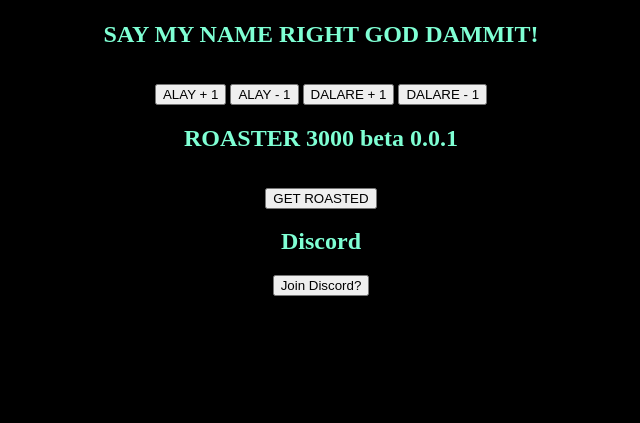
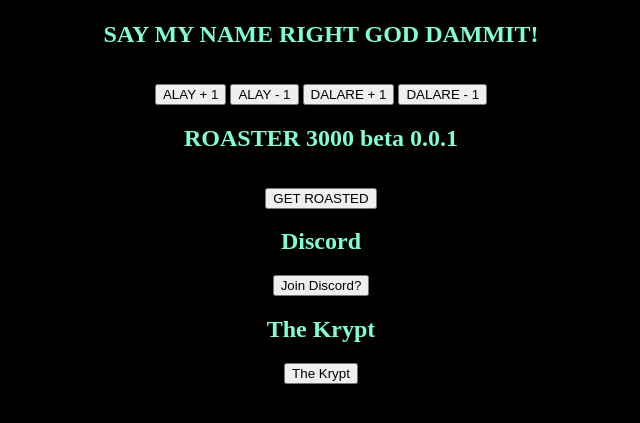
Before and after one commit to Knollified/Console.log-End-It-All-, a website: page index.html in a window 1280 px wide. Shown: the part 119-542 px from the top of the page, without its empty margins (319-959 px from the left). Drawn offline with nearby package versions, Linux system fonts and the light colour scheme.

Commit message:
Version 0.0.3

```diff
--- a/DALARE.js
+++ b/DALARE.js
@@ -66,3 +66,8 @@
 let Discord = function () {
     document.querySelector(".Discord").innerHTML = "<a href=" + discord +"><p>Console.log('End It All');</p></a>";
 };
+
+let GameLink = 'https://knollified.github.io/The-Krypt/';
+let gameLink = function () {
+    document.querySelector(".Game").innerHTML = "<a href=" + GameLink +"><p>Enter?!</p></a>";
+};
--- a/index.html
+++ b/index.html
@@ -48,6 +48,10 @@
     <div class="Discord">
         <button onclick="Discord()">Join Discord?</button>
     </div>
+    <h2>The Krypt</h2>
+    <div class="Game">
+        <button onclick="gameLink()">The Krypt</button>
+    </div>
 
     <script src="https://ajax.googleapis.com/ajax/libs/jquery/3.4.1/jquery.min.js"></script>
     <script src="./DALARE.js"></script>
```
